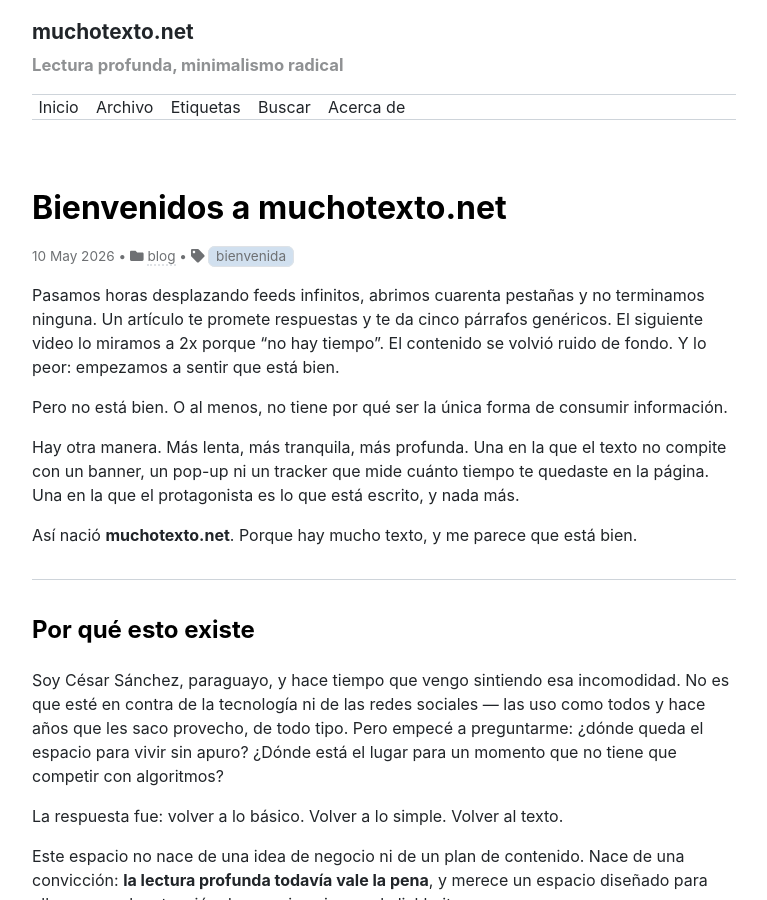
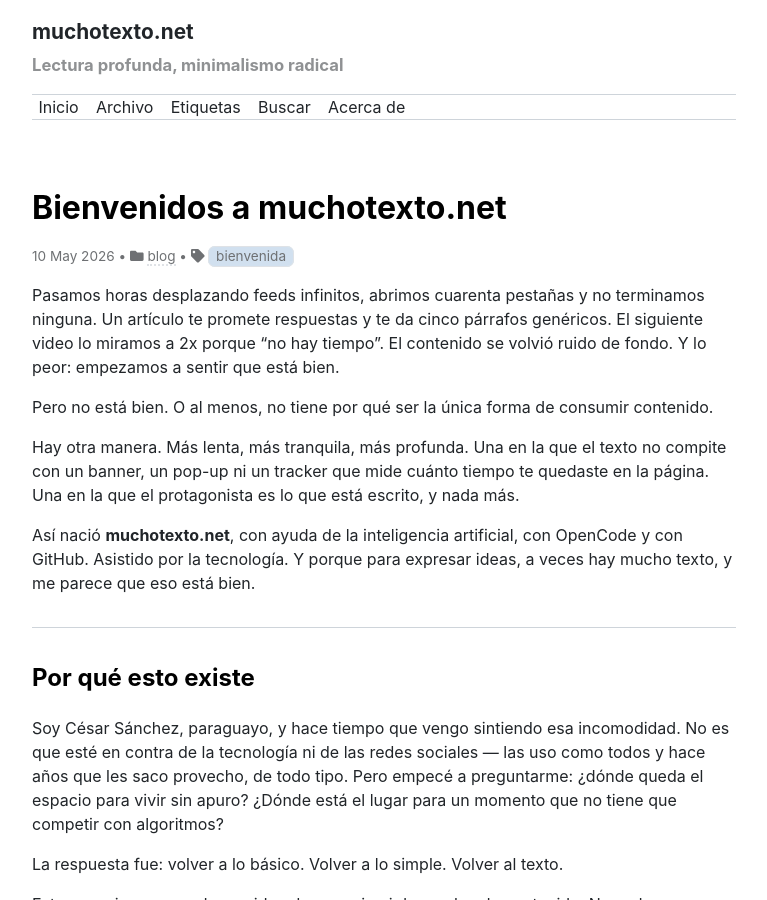
Before and after one commit to miravosqueinteresante/muchotexto.net, a Jekyll site: the page built from _posts/2026-05-10-primer-articulo.md, in a window 1280 px wide and 900 px high. Shown: the whole window, without its empty margins (256-1023 px from the left). Built offline with Jekyll 4.4.1, drawn with Linux system fonts in a browser that asks for light colours; nearby versions of some CDN libraries; comment, search, counter and statistics services are not loaded; some of the changed text lies outside the part shown.

Commit message:
Update 2026-05-10-primer-articulo.md

```diff
--- a/_posts/2026-05-10-primer-articulo.md
+++ b/_posts/2026-05-10-primer-articulo.md
@@ -8,11 +8,11 @@
 
 Pasamos horas desplazando feeds infinitos, abrimos cuarenta pestañas y no terminamos ninguna. Un artículo te promete respuestas y te da cinco párrafos genéricos. El siguiente video lo miramos a 2x porque "no hay tiempo". El contenido se volvió ruido de fondo. Y lo peor: empezamos a sentir que está bien.
 
-Pero no está bien. O al menos, no tiene por qué ser la única forma de consumir información.
+Pero no está bien. O al menos, no tiene por qué ser la única forma de consumir contenido.
 
 Hay otra manera. Más lenta, más tranquila, más profunda. Una en la que el texto no compite con un banner, un pop-up ni un tracker que mide cuánto tiempo te quedaste en la página. Una en la que el protagonista es lo que está escrito, y nada más.
 
-Así nació **muchotexto.net**. Porque hay mucho texto, y me parece que está bien.
+Así nació **muchotexto.net**, con ayuda de la inteligencia artificial, con OpenCode y con GitHub. Asistido por la tecnología. Y porque para expresar ideas, a veces hay mucho texto, y me parece que eso está bien.
 
 ---
 
```
Also changed, not shown: other parts of _posts/2026-05-10-primer-articulo.md (+1 -1 lines).
